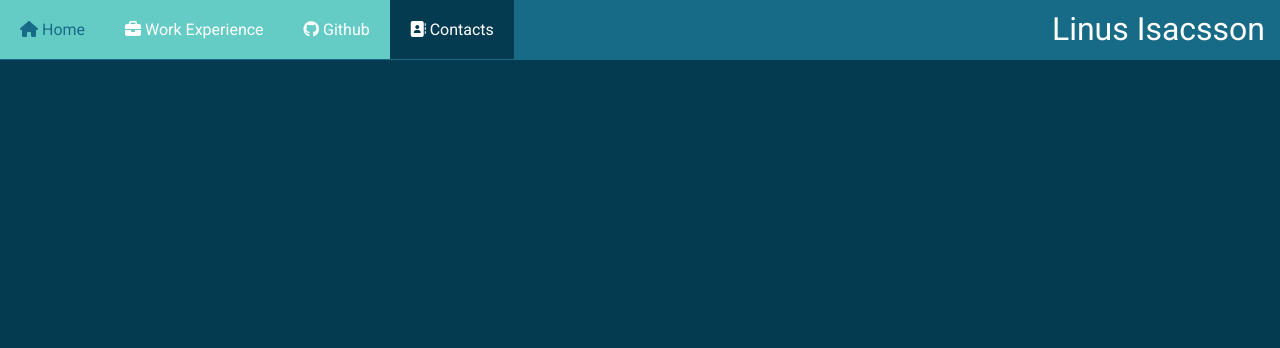
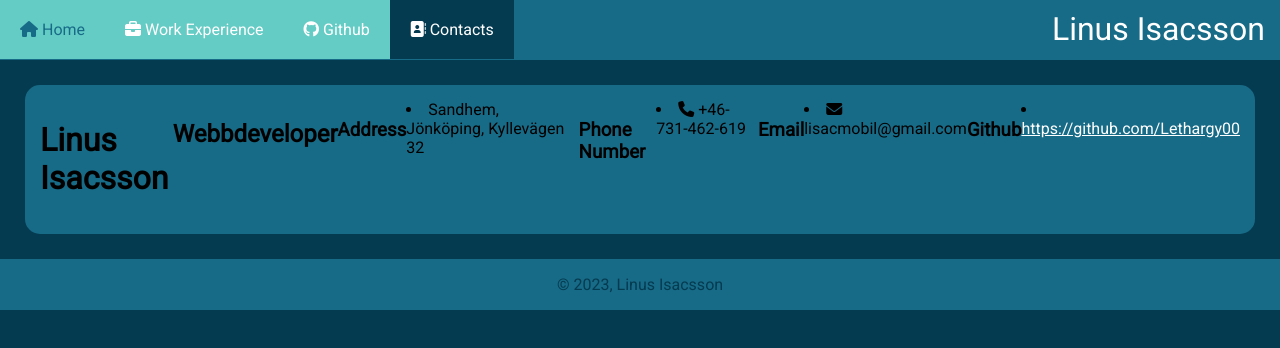
Before and after one commit to Lethargy00/CV-Portfolio, a plain HTML site: page HTML/contacts.html in a window 1280 px wide. Drawn offline with Linux system fonts and the light colour scheme.

Commit message:
did some updating on contacts

```diff
--- a/HTML/contacts.html
+++ b/HTML/contacts.html
@@ -45,5 +45,26 @@
         <div class="name">Linus Isacsson</div>
       </div>
     </header>
+
+    <div class="box">
+      <h1>Linus Isacsson</h1>
+      <h2>Webbdeveloper</h2>
+      <h3>Address</h3>
+      <li>Sandhem, Jönköping, Kyllevägen 32</li>
+      <h3>Phone Number</h3>
+      <li><i class="fa-solid fa-phone"></i> +46-731-462-619</li>
+      <h3>Email</h3>
+      <li><i class="fa-solid fa-envelope"></i> lisacmobil@gmail.com</li>
+      <h3>Github</h3>
+      <li>
+        <a href="https://github.com/Lethargy00" target="_blank"
+          >https://github.com/Lethargy00</a
+        >
+      </li>
+    </div>
+
+    <footer>
+      <p>© 2023, Linus Isacsson</p>
+    </footer>
   </body>
 </html>
```
